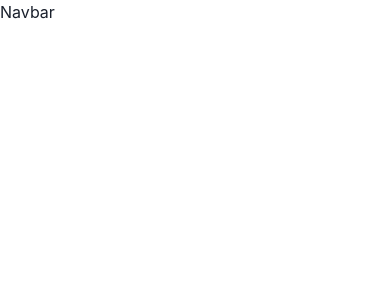
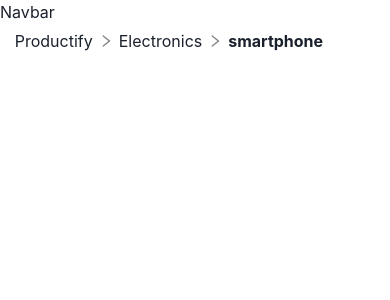
Before and after one commit to faisalinfinity/hilarious-sort-6480, a React (Create React App) app: page /electronics/smartphone in a window 390 px wide. Before the commit this address had no page. Shown: the top 300 px of the page. Built offline with nearby package versions, Linux system fonts and the light colour scheme.

Commit message:
update electronics page and smartphone page

```diff
--- a/src/pages/Electronics.jsx
+++ b/src/pages/Electronics.jsx
@@ -226,8 +226,8 @@ const Electronics = () => {
             gap: 5
           }}
         >
-          {Category.map((item) => (
-            <div
+          {Category.map((item,i) => (
+           <Link to="/electronics/smartphone" key={i} ><div
               style={{
                 display: "grid",
                 gridTemplateRows: "78% 20%",
@@ -235,6 +235,7 @@ const Electronics = () => {
                 height: "210px",
               }}
             >
+
               <div>
                 <Img src={item.image} alt={item.title} />
               </div>
@@ -242,6 +243,7 @@ const Electronics = () => {
                 <Text fontSize="sm">{item.title}</Text>
               </div>
             </div>
+            </Link>
           ))}
 
 
--- /dev/null
+++ b/src/pages/Smartphone.jsx
@@ -0,0 +1,40 @@
+import React from 'react'
+import {
+    Breadcrumb,
+    BreadcrumbItem,
+    BreadcrumbLink,
+    BreadcrumbSeparator,
+    Button,
+    Image,
+    Img,
+    Table,
+    Td,
+    Tr,
+  } from "@chakra-ui/react";
+  import { Link } from "react-router-dom";
+import { AiOutlineRight,AiOutlineArrowRight } from "react-icons/ai";
+const Smartphone = () => {
+  return (
+    <div style={{ width: "95%", margin: "auto" }}>
+      {/* ------BreadCrumb------ */}
+      <Breadcrumb
+        spacing="5px"
+        separator={<AiOutlineRight color="gray" />}
+        m={"5px"}
+      >
+        <BreadcrumbItem>
+          <Link to={"/"}>Productify</Link>
+        </BreadcrumbItem>
+        <BreadcrumbItem>
+          <Link to={"/electronics"}>Electronics</Link>
+        </BreadcrumbItem>
+        <BreadcrumbItem isCurrentPage>
+          <b>  smartphone </b>
+        </BreadcrumbItem>
+      </Breadcrumb>
+
+    </div>
+  )
+}
+
+export default Smartphone
--- a/src/routes/MainRoute.jsx
+++ b/src/routes/MainRoute.jsx
@@ -5,12 +5,14 @@ import Electronics from "../pages/Electronics";
 import Homepage from "../pages/Homepage";
 import Loginpage from "../pages/Loginpage";
 import Payment from "../pages/Payment";
+import Smartphone from "../pages/Smartphone";
 
 const MainRoute = () => {
   return (
     <Routes>
       <Route path="/" element={<Homepage />}></Route>
       <Route path="/electronics" element={<Electronics/>}></Route>
+      <Route path="/electronics/smartphone" element={<Smartphone/>}></Route>
       <Route path="/cart" element={<Cartpage />}></Route>
       <Route path="/login" element={<Loginpage />}></Route>
       <Route path="/payment" element={<Payment />}></Route>
```
